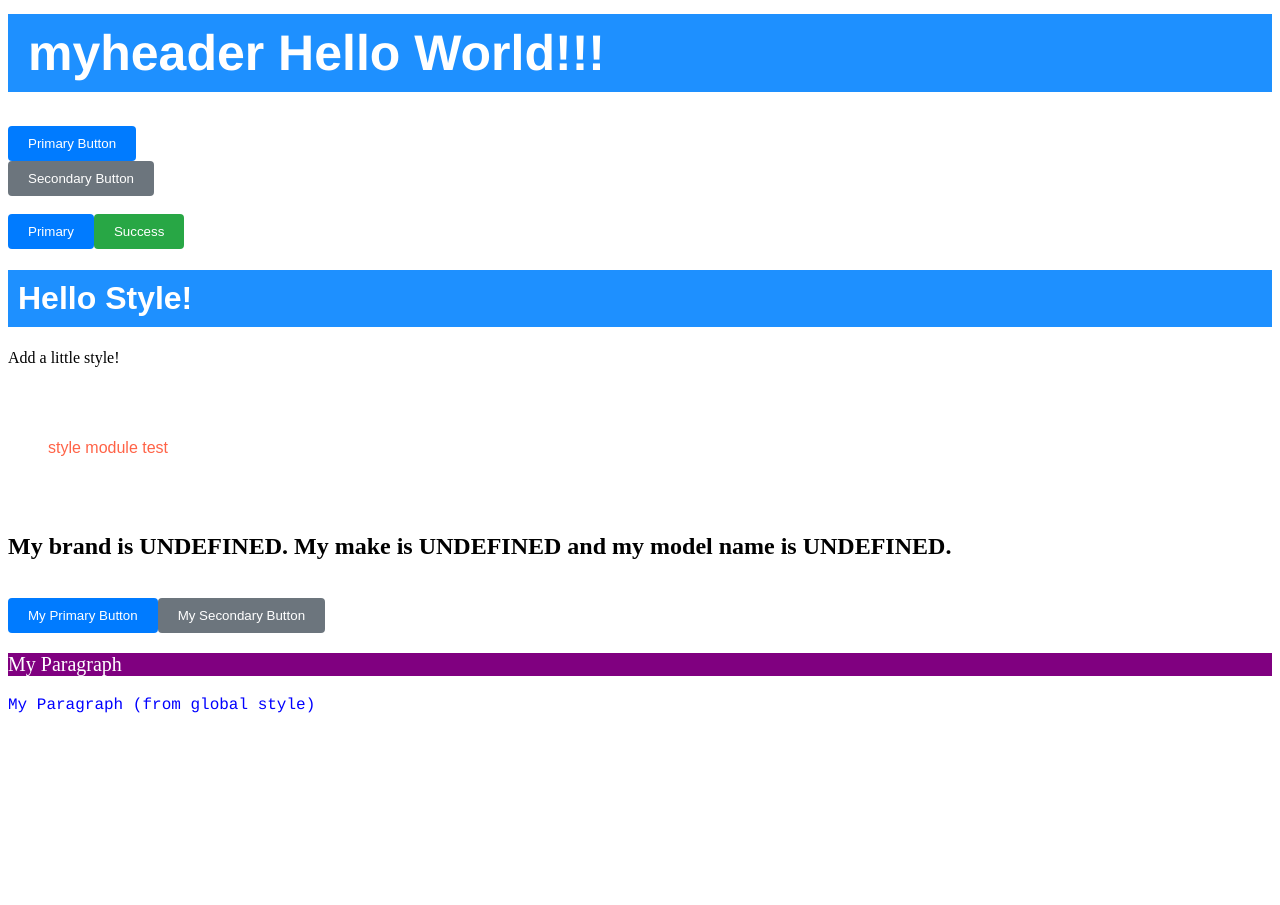
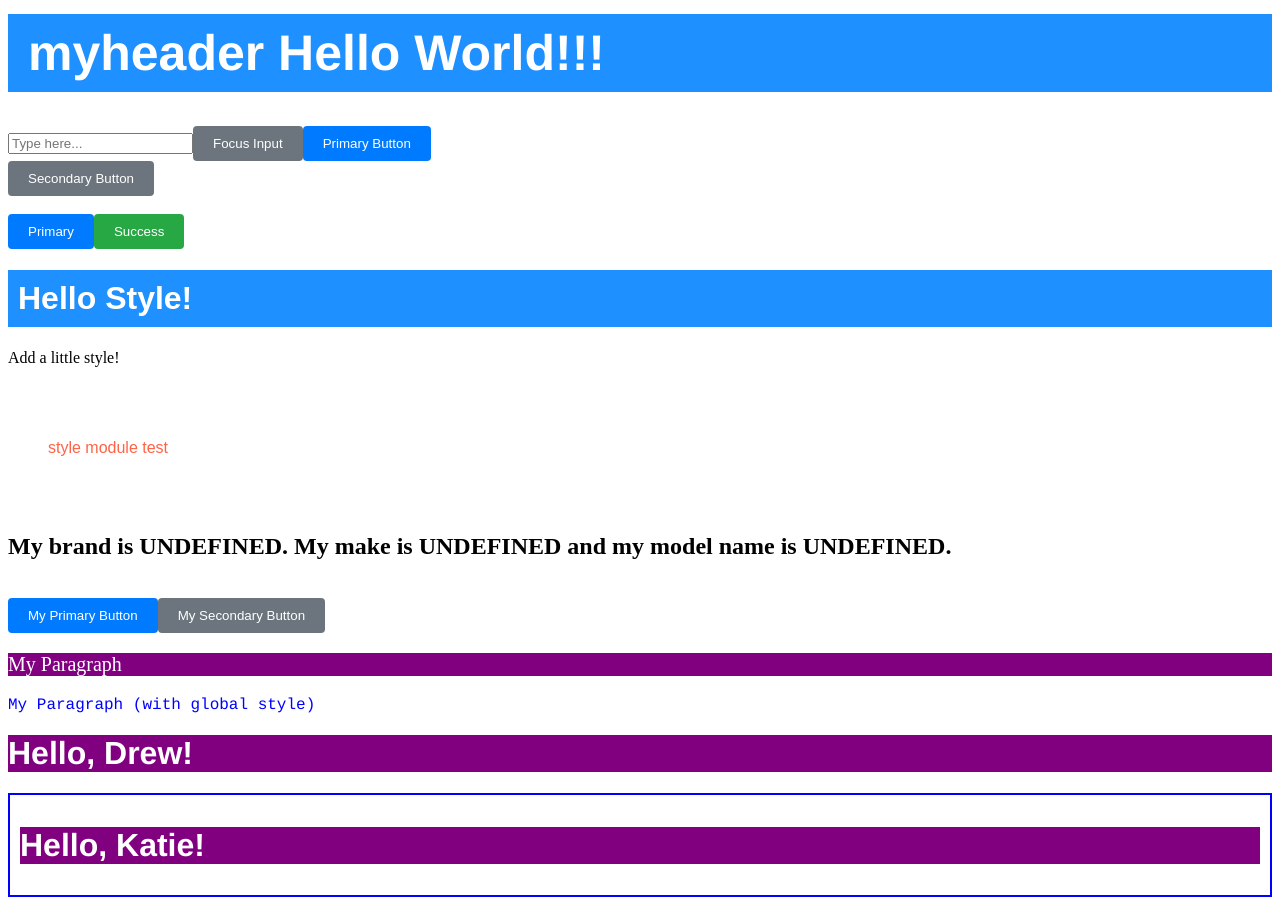
Before and after one commit to acsnook94/react-test-app, a React (Vite) app: page / in a window 1280 px wide. Shown: the part 200-1105 px from the top of the page. Before the commit the page ends 930 px from the top, so only its background shows below. Built offline with nearby package versions, Linux system fonts and the light colour scheme.

Commit message:
Added files: - Greeting.jsx - SearchBar.js

```diff
--- a/src/App.jsx
+++ b/src/App.jsx
@@ -122,7 +122,7 @@
 // export default App
 
 import '@vitejs/plugin-react/preamble';
-import { lazy, Suspense } from 'react';
+import { forwardRef, lazy, Suspense, useRef } from 'react';
 import styled, { createGlobalStyle } from 'styled-components';
 
 import btnStyles from './Button.module.css';
@@ -138,6 +138,7 @@ import Products from './views/Products';
 import CarProducts from './views/CarProducts';
 import BikeProducts from './views/BikeProducts';
 import Info from './views/Info';
+import Greeting from './Greeting';
 // import Header from './Header';
 // import Sidebar from './Sidebar';
 // import Content from './Content';
@@ -149,6 +150,7 @@ const Content = lazy(()=>import('./Content'));
 
 const MyHeader = styled.h1`
   padding: 10px 20px;
+
   background-color: #007bff;
   color: white;
 `;
@@ -183,8 +185,33 @@ const GlobalStyle = createGlobalStyle`
   }
 `;
 
+const MyInput = forwardRef((props, ref) => (
+  <input ref={ref} {...props} />
+));
+
+// This is our HOC - it adds a border to any component// This is our HOC - it adds a border to any component
+function withBorder(WrappedComponent){
+  return function NewComponet(props){
+    return(
+      <div style={{border: '2px solid blue', padding: '10px'}}>
+        <WrappedComponent {...props}></WrappedComponent>
+      </div>
+    );
+  }
+}
+
+//Create a new compoent with border
+const GreetingWithBorder = withBorder(Greeting);
+// const GreetingWithBorder = withBorder(<Greeting/>);
+
 
 function App(){
+  const inputRef = useRef();
+
+  const focusInput = () => {
+    inputRef.current.focus();
+  }
+
   return(
     <BrowserRouter>
       <div className="App">
@@ -205,7 +232,8 @@ function App(){
           Customers:
           <Link to='/customer/Emil'> Emil</Link> |
           <Link to='/customer/Tobias'>Tobias</Link> |
-          <Link to='/customer/Linus'>Linus</Link>
+          <Link to='/customer/Linus'>Linus</Link> |
+          <Link to='/customer/Drew'>Drew</Link>
         </nav>
 
         {/* Routes */}
@@ -223,6 +251,9 @@ function App(){
         <GlobalStyle/>
         <MyHeader>Welcome!</MyHeader>
         <h1 className='myheader'>myheader Hello World!!!</h1>
+
+        <MyInput ref={inputRef} placeholder='Type here...' />
+        <Button onClick={focusInput}>Focus Input</Button>
 
         <Button btntype='primary'>Primary Button</Button>
         <br/>
@@ -260,8 +291,11 @@ function App(){
         </p>
 
         <p className='myparagraph'>
-          My Paragraph (from global style)
+          My Paragraph (with global style)
         </p>
+
+        <Greeting name='Drew'/>
+        <GreetingWithBorder name='Katie'/>
       </div>
     </BrowserRouter>
   );
--- /dev/null
+++ b/src/Greeting.jsx
@@ -0,0 +1,4 @@
+
+export default function Greeting({name}){
+    return <h1>Hello, {name}!</h1>;
+}
```
Also changed, not shown: src/SearchBar.jsx (added, +70 -0 lines), src/views/Info.jsx (line endings or trailing spaces).
